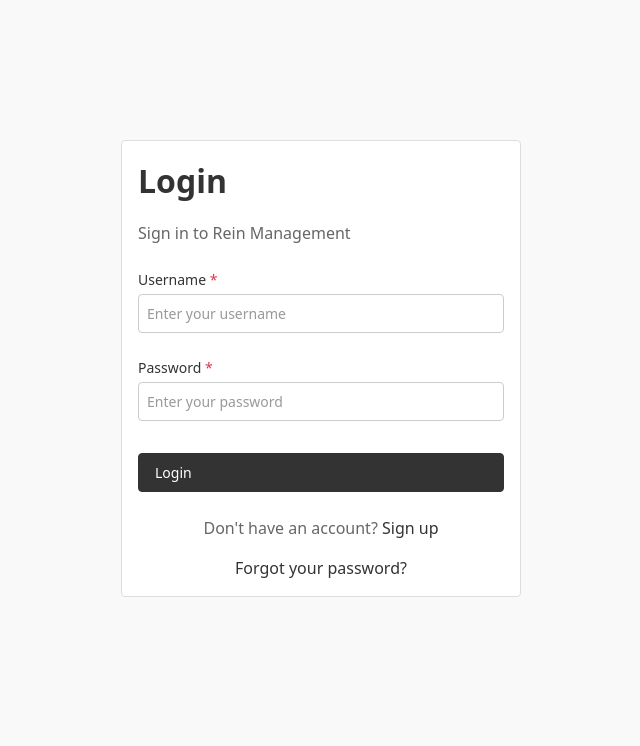
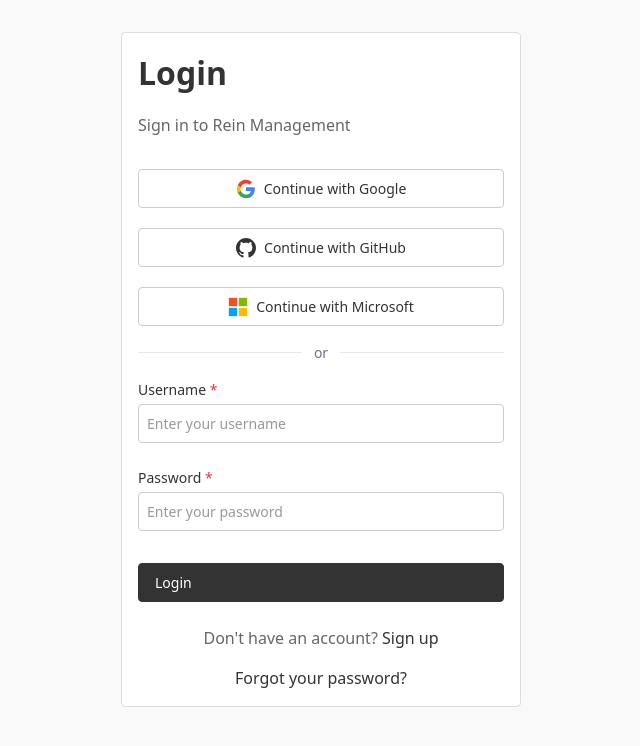
Before and after one commit to richard483/rein-dashboard, a SvelteKit app: page /login in a window 1280 px wide. Shown: the top 746 px of the page, without its empty margins (319-959 px from the left). Built offline with nearby package versions, Linux system fonts and the light colour scheme; no server answers.

Commit message:
feat: add OAuth login buttons (Google, GitHub, Microsoft)

```diff
--- a/src/routes/(unauthorized)/login/+page.svelte
+++ b/src/routes/(unauthorized)/login/+page.svelte
@@ -2,12 +2,17 @@
 	import { goto } from '$app/navigation';
 	import { authStore, authError } from '$lib/modules/shared/auth';
 	import { showToast } from '$lib/modules/shared/components';
+	import { setTokens, getAccessToken } from '$lib/modules/shared/api/client';
+	import { env } from '$env/dynamic-public';
 	import Input from '$lib/modules/shared/components/Input.svelte';
 	import Button from '$lib/modules/shared/components/Button.svelte';
+
+	const API_BASE_URL = env.PUBLIC_API_BASE_URL || 'http://localhost:8080';
 
 	let username = $state('');
 	let password = $state('');
 	let loading = $state(false);
+	let oauthLoading = $state<string | null>(null);
 
 	async function handleSubmit(e: Event) {
 		e.preventDefault();
@@ -33,12 +38,124 @@
 			loading = false;
 		}
 	}
+
+	async function handleOAuthLogin(provider: 'google' | 'github' | 'microsoft') {
+		oauthLoading = provider;
+
+		try {
+			// Open OAuth popup
+			const popup = window.open(
+				`${API_BASE_URL}/auth/oauth/${provider}`,
+				`${provider} login`,
+				'width=500,height=600,scrollbars=yes'
+			);
+
+			if (!popup) {
+				showToast('Please allow popups for OAuth login', 'error');
+				return;
+			}
+
+			// Listen for OAuth callback message
+			const receiveMessage = (event: MessageEvent) => {
+				// Verify origin
+				if (!event.origin.startsWith(API_BASE_URL)) {
+					return;
+				}
+
+				const data = event.data;
+
+				if (data.access_token) {
+					// Set tokens
+					setTokens(data.access_token, data.refresh_token);
+					showToast('Login successful', 'success');
+					popup.close();
+					goto('/');
+				} else if (data.error) {
+					showToast(data.message || 'OAuth login failed', 'error');
+					popup.close();
+				}
+			};
+
+			window.addEventListener('message', receiveMessage);
+
+			// Cleanup after popup closes
+			const checkClosed = setInterval(() => {
+				if (popup.closed) {
+					clearInterval(checkClosed);
+					window.removeEventListener('message', receiveMessage);
+					oauthLoading = null;
+				}
+			}, 500);
+
+		} catch (error: any) {
+			showToast(error.message || 'OAuth login failed', 'error');
+			oauthLoading = null;
+		}
+	}
 </script>
 
 <div class="login-container">
 	<div class="login-card card">
 		<h1>Login</h1>
 		<p class="text-muted mb-3">Sign in to Rein Management</p>
+
+		<!-- OAuth Buttons -->
+		<div class="oauth-buttons">
+			<Button
+				variant="outline"
+				disabled={!!oauthLoading}
+				onclick={() => handleOAuthLogin('google')}
+			>
+				{#if oauthLoading === 'google'}
+					Loading...
+				{:else}
+					<svg class="oauth-icon" viewBox="0 0 24 24" width="20" height="20">
+						<path fill="#4285F4" d="M22.56 12.25c0-.78-.07-1.53-.2-2.25H12v4.26h5.92c-.26 1.37-1.04 2.53-2.21 3.31v2.77h3.57c2.08-1.92 3.28-4.74 3.28-8.09z"/>
+						<path fill="#34A853" d="M12 23c2.97 0 5.46-.98 7.28-2.66l-3.57-2.77c-.98.66-2.23 1.06-3.71 1.06-2.86 0-5.29-1.93-6.16-4.53H2.18v2.84C3.99 20.53 7.7 23 12 23z"/>
+						<path fill="#FBBC05" d="M5.84 14.09c-.22-.66-.35-1.36-.35-2.09s.13-1.43.35-2.09V7.07H2.18C1.43 8.55 1 10.22 1 12s.43 3.45 1.18 4.93l2.85-2.22.81-.62z"/>
+						<path fill="#EA4335" d="M12 5.38c1.62 0 3.06.56 4.21 1.64l3.15-3.15C17.45 2.09 14.97 1 12 1 7.7 1 3.99 3.47 2.18 7.07l3.66 2.84c.87-2.6 3.3-4.53 6.16-4.53z"/>
+					</svg>
+					Continue with Google
+				{/if}
+			</Button>
+
+			<Button
+				variant="outline"
+				disabled={!!oauthLoading}
+				onclick={() => handleOAuthLogin('github')}
+			>
+				{#if oauthLoading === 'github'}
+					Loading...
+				{:else}
+					<svg class="oauth-icon" viewBox="0 0 24 24" width="20" height="20">
+						<path fill="currentColor" d="M12 0c-6.626 0-12 5.373-12 12 0 5.302 3.438 9.8 8.207 11.387.599.111.793-.261.793-.577v-2.234c-3.338.726-4.033-1.416-4.033-1.416-.546-1.387-1.333-1.756-1.333-1.756-1.089-.745.083-.729.083-.729 1.205.084 1.839 1.237 1.839 1.237 1.07 1.834 2.807 1.304 3.492.997.107-.775.418-1.305.762-1.604-2.665-.305-5.467-1.334-5.467-5.931 0-1.311.469-2.381 1.236-3.221-.124-.303-.535-1.524.117-3.176 0 0 1.008-.322 3.301 1.23.957-.266 1.983-.399 3.003-.404 1.02.005 2.047.138 3.006.404 2.291-1.552 3.297-1.23 3.297-1.23.653 1.653.242 2.874.118 3.176.77.84 1.235 1.911 1.235 3.221 0 4.609-2.807 5.624-5.479 5.921.43.372.823 1.102.823 2.222v3.293c0 .319.192.694.801.576 4.765-1.589 8.199-6.086 8.199-11.386 0-6.627-5.373-12-12-12z"/>
+					</svg>
+					Continue with GitHub
+				{/if}
+			</Button>
+
+			<Button
+				variant="outline"
+				disabled={!!oauthLoading}
+				onclick={() => handleOAuthLogin('microsoft')}
+			>
+				{#if oauthLoading === 'microsoft'}
+					Loading...
+				{:else}
+					<svg class="oauth-icon" viewBox="0 0 24 24" width="20" height="20">
+						<path fill="#F25022" d="M1 1h10v10H1z"/>
+						<path fill="#00A4EF" d="M1 13h10v10H1z"/>
+						<path fill="#7FBA00" d="M13 1h10v10H13z"/>
+						<path fill="#FFB900" d="M13 13h10v10H13z"/>
+					</svg>
+					Continue with Microsoft
+				{/if}
+			</Button>
+		</div>
+
+		<div class="divider">
+			<span>or</span>
+		</div>
 
 		<form onsubmit={handleSubmit}>
 			<Input
@@ -98,4 +215,42 @@
 		width: 100%;
 		margin-top: 0.5rem;
 	}
+
+	.oauth-buttons {
+		display: flex;
+		flex-direction: column;
+		gap: 0.75rem;
+		margin-bottom: 1rem;
+	}
+
+	.oauth-buttons :global(.btn) {
+		display: flex;
+		align-items: center;
+		justify-content: center;
+		gap: 0.5rem;
+	}
+
+	.oauth-icon {
+		flex-shrink: 0;
+	}
+
+	.divider {
+		display: flex;
+		align-items: center;
+		margin: 1rem 0;
+		color: var(--text-muted, #6b7280);
+	}
+
+	.divider::before,
+	.divider::after {
+		content: '';
+		flex: 1;
+		height: 1px;
+		background-color: var(--border-color, #e5e7eb);
+	}
+
+	.divider span {
+		padding: 0 0.75rem;
+		font-size: 0.875rem;
+	}
 </style>
```
